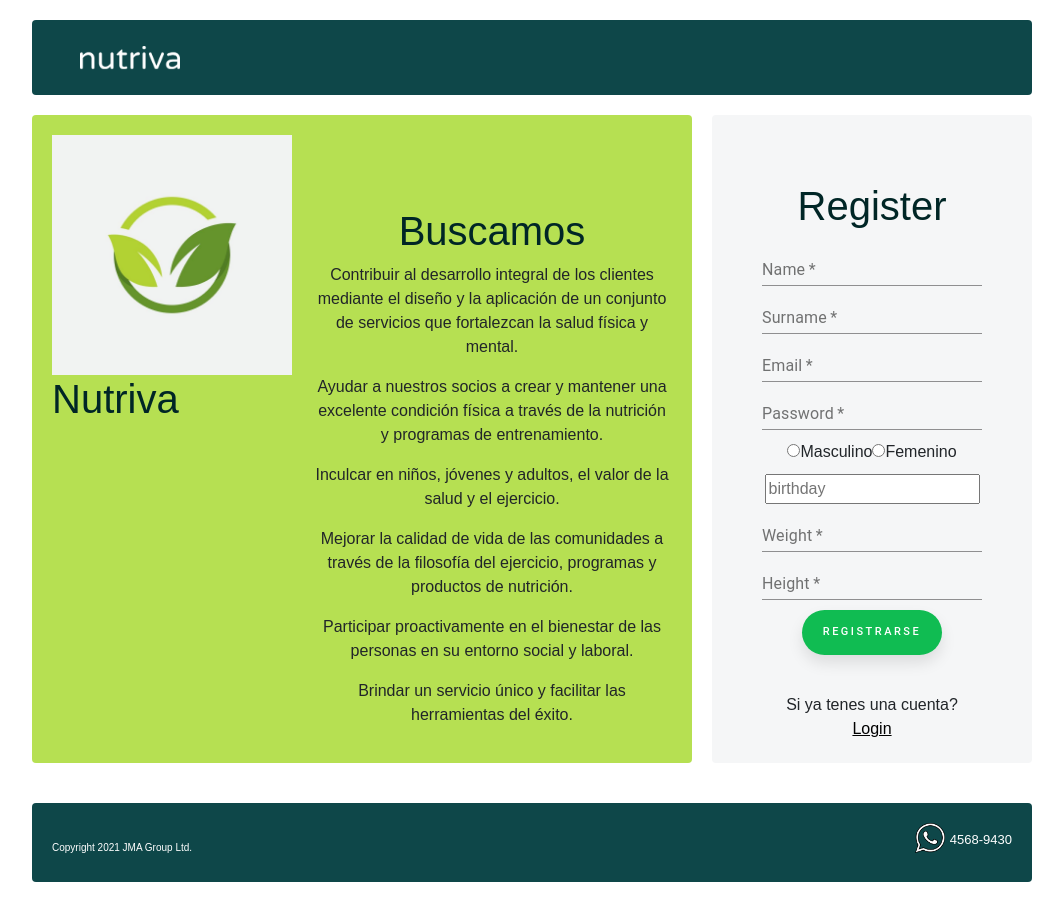
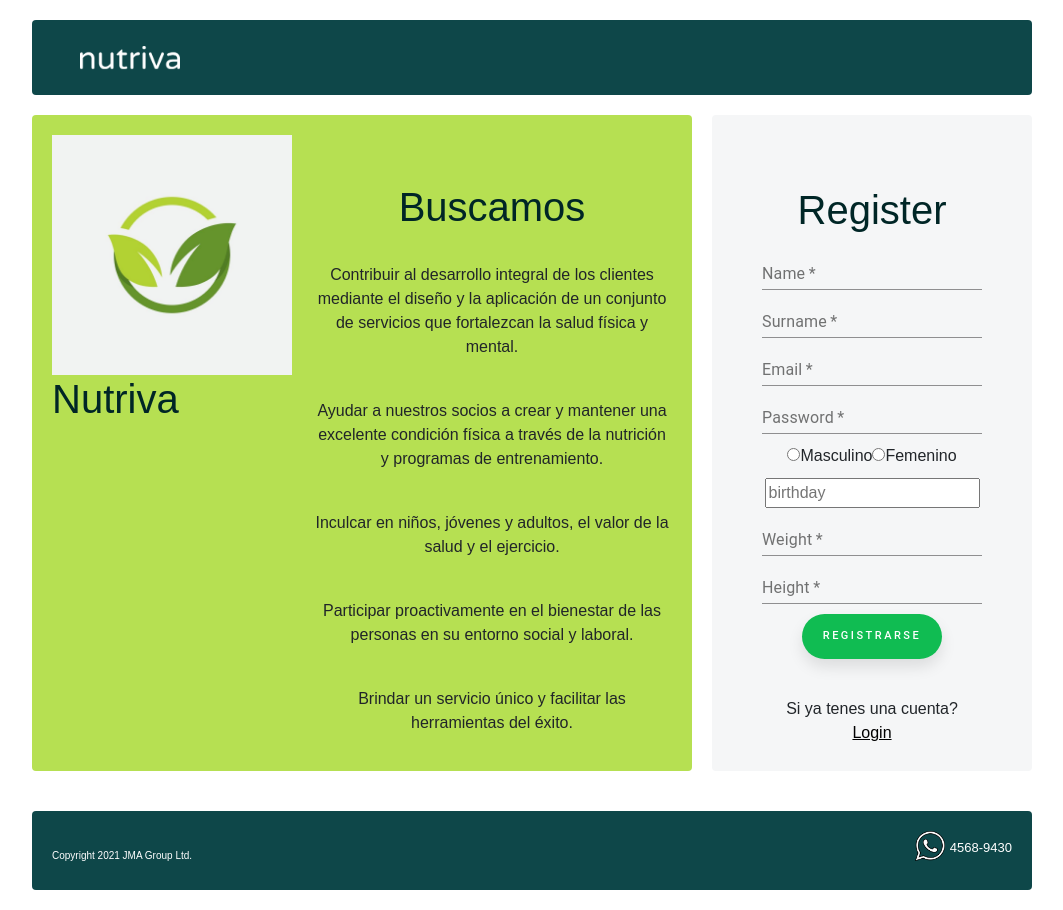
Before and after one commit to Caipe97/Proyecto-Integral-de-Desarrollo, a React (Create React App) app: page /register in a window 1280 px wide. Shown: the whole page, without its empty margins (108-1171 px from the left). Built offline with nearby package versions, Linux system fonts and the light colour scheme.

Commit message:
stilos para mensaje de feedback

```diff
--- a/src/components/LoginMainPage.js
+++ b/src/components/LoginMainPage.js
@@ -75,25 +75,22 @@ class LoginMainPage extends Component {
           </div>
 
           <div className="col2" style={{ justifyContent: 'center', alignContent: 'center', alignItems: 'center', textAlign: 'center' }}>
+          <br></br>
+          <br></br>
+              <h1 style={{ left: '30px', color:'#002626', fontFamily: 'Arial'}}>Buscamos</h1>
 
               <br></br>
+              <p>Contribuir al desarrollo integral de los clientes mediante el diseño y la aplicación de un conjunto de servicios que fortalezcan la salud física y mental.</p>
               <br></br>
+              <p>Ayudar a nuestros socios a crear y mantener una excelente condición física a través de la nutrición y programas de entrenamiento.</p>
               <br></br>
-
-              <h1 style={{ left: '30px', color:'#002626', fontFamily: 'Arial'}}>Buscamos</h1>
-
-              <p>Contribuir al desarrollo integral de los clientes mediante el diseño y la aplicación de un conjunto de servicios que fortalezcan la salud física y mental.</p>
-
-              <p>Ayudar a nuestros socios a crear y mantener una excelente condición física a través de la nutrición y programas de entrenamiento.</p>
-
               <p>Inculcar en niños, jóvenes y adultos, el valor de la salud y el ejercicio.</p>
-
-              <p>Mejorar la calidad de vida de las comunidades a través de la filosofía del ejercicio, programas y productos de nutrición.</p>
+              <br></br>
+              {/* <p>Mejorar la calidad de vida de las comunidades a través de la filosofía del ejercicio, programas y productos de nutrición.</p> */}
 
               <p>Participar proactivamente en el bienestar de las personas en su entorno social y laboral.</p>
-
+              <br></br>
               <p>Brindar un servicio único y facilitar las herramientas del éxito.</p>
-
 
           </div>
 
--- a/src/components/RegisterMainPage.js
+++ b/src/components/RegisterMainPage.js
@@ -123,26 +123,22 @@ class RegisterMainPage extends Component{
           </div>
 
           <div className="col2" style ={{justifyContent:'center',alignContent:'center',alignItems:'center',textAlign:'center'}}>
-
+          <br></br>
+          <br></br>
+              <h1 style={{ left: '30px', color:'#002626', fontFamily: 'Arial'}}>Buscamos</h1>
 
               <br></br>
+              <p>Contribuir al desarrollo integral de los clientes mediante el diseño y la aplicación de un conjunto de servicios que fortalezcan la salud física y mental.</p>
               <br></br>
+              <p>Ayudar a nuestros socios a crear y mantener una excelente condición física a través de la nutrición y programas de entrenamiento.</p>
               <br></br>
-
-              <h1 style={{ left: '30px', color:'#002626', fontFamily: 'Arial'}}>Buscamos</h1>
-
-              <p>Contribuir al desarrollo integral de los clientes mediante el diseño y la aplicación de un conjunto de servicios que fortalezcan la salud física y mental.</p>
-
-              <p>Ayudar a nuestros socios a crear y mantener una excelente condición física a través de la nutrición y programas de entrenamiento.</p>
-
               <p>Inculcar en niños, jóvenes y adultos, el valor de la salud y el ejercicio.</p>
-
-              <p>Mejorar la calidad de vida de las comunidades a través de la filosofía del ejercicio, programas y productos de nutrición.</p>
+              <br></br>
+              {/* <p>Mejorar la calidad de vida de las comunidades a través de la filosofía del ejercicio, programas y productos de nutrición.</p> */}
 
               <p>Participar proactivamente en el bienestar de las personas en su entorno social y laboral.</p>
-
+              <br></br>
               <p>Brindar un servicio único y facilitar las herramientas del éxito.</p>
-
 
           </div>
 
```
